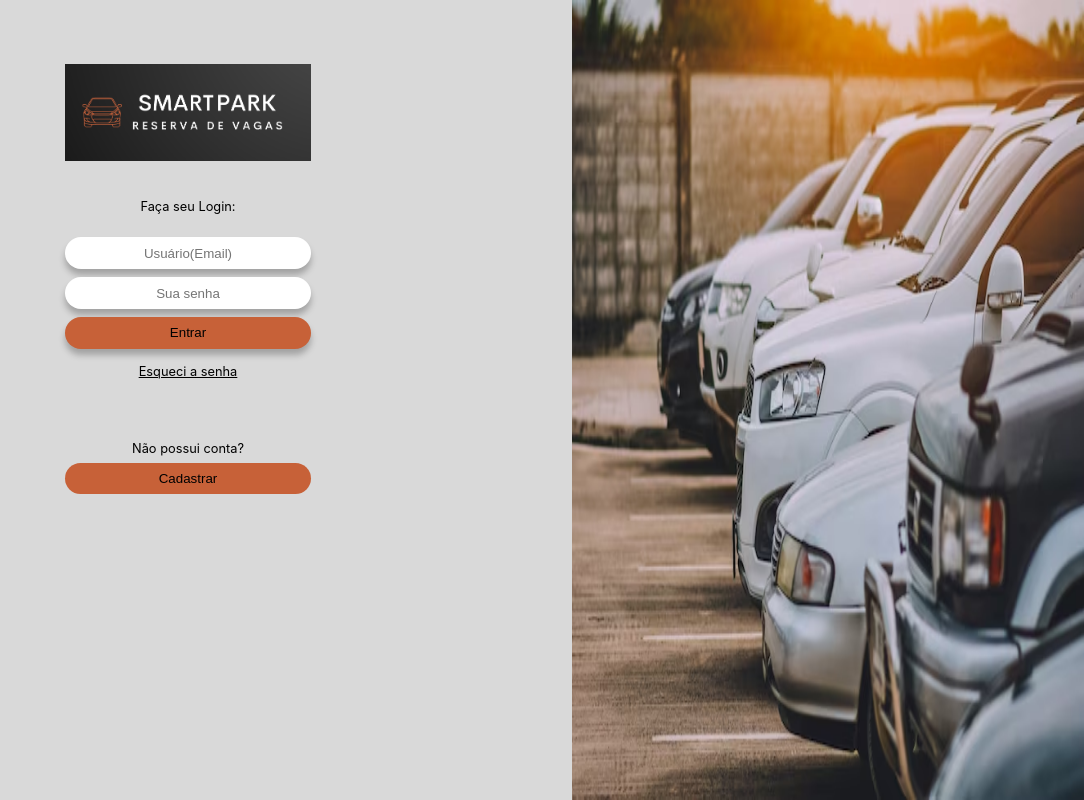
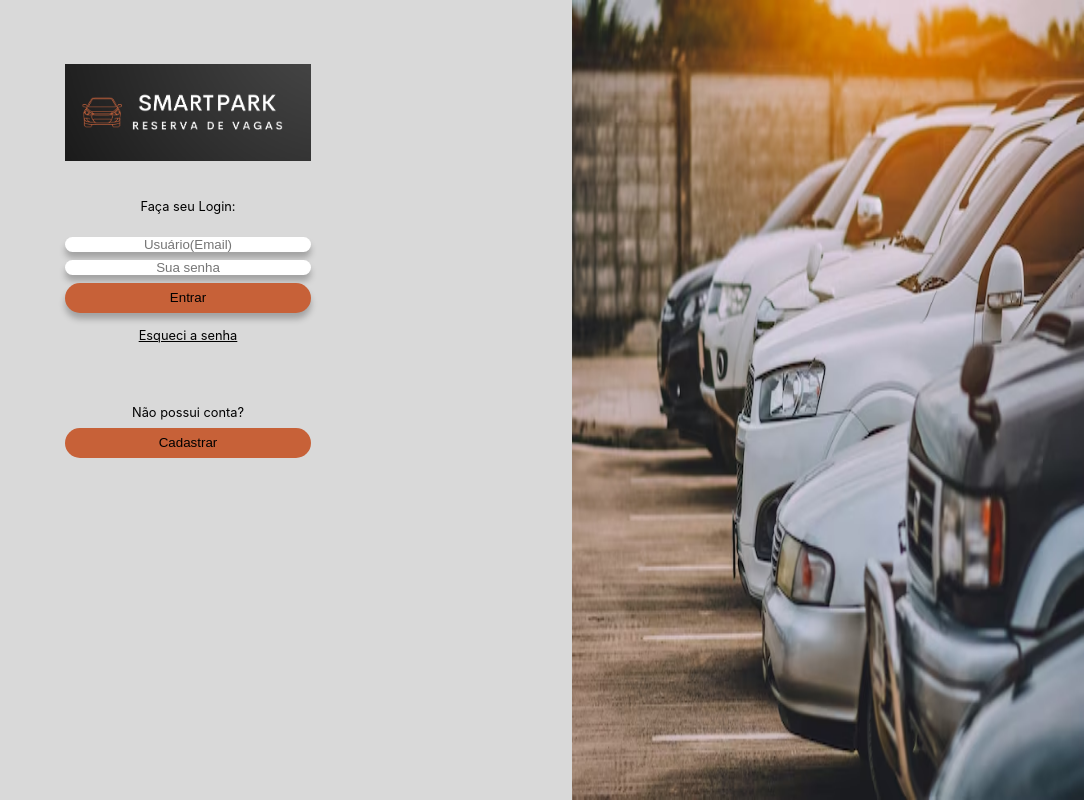
Before and after one commit to ICEI-PUC-Minas-PMV-SI/projeto-estacionamento, a React (Create React App) app: page / in a window 1280 px wide. Shown: the whole page, without its empty margins (196-1280 px from the left). Built offline with nearby package versions, Linux system fonts and the light colour scheme.

Commit message:
Update Login.css

```diff
--- a/src/styles/Login.css
+++ b/src/styles/Login.css
@@ -41,7 +41,6 @@
     border: none;
     width: 80%;
     max-width: 32%;
-    height: 4vh;
     text-align: center;
     box-shadow:0px 6px 6px 0px rgba(0, 0, 0, 0.25);
   }
@@ -52,13 +51,17 @@
   }
 
   form [type="button"] {
-    border-radius: 30px;
+    border-radius: 30vh;
     background: #C76138;
-    box-shadow: 0px 6px 6px 0px rgba(0, 0, 0, 0.25);
+    box-shadow: 0% 6px 6px 0% rgba(0, 0, 0, 0.25);
     padding: 1%;
     text-align: center;
+    width: 80%;
+    max-width: 32%;
+    border: none;
+    margin-top: 1%;
+}
 
-  }
 
   a {
     color: #000;
```
